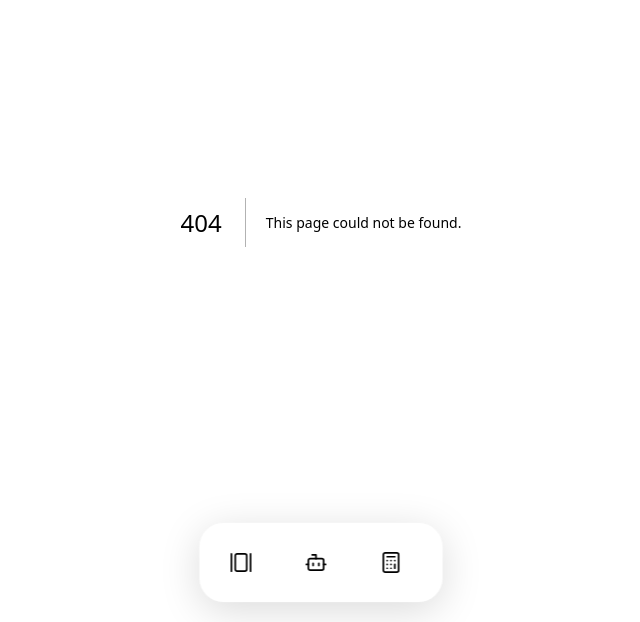
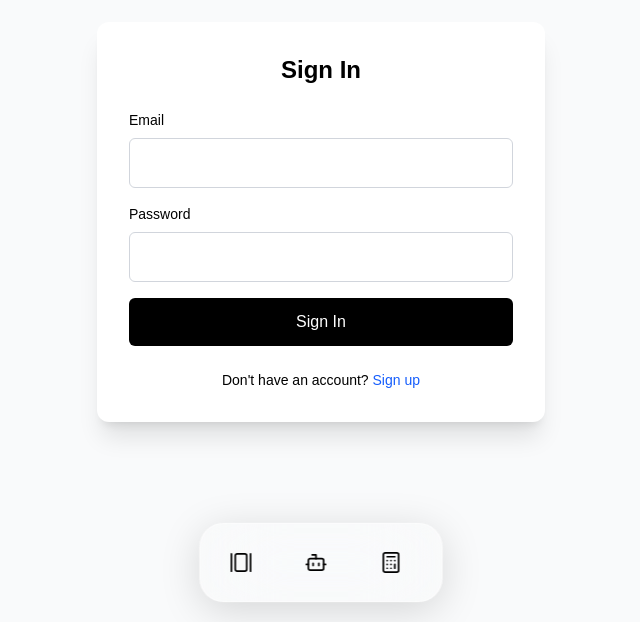
Before and after one commit to Ch4nnXDev/Davinci-Ceramics-Tile-DB, a Next.js app: page /login in a window 1280 px wide. Before the commit this address had no page. Shown: the part 178-800 px from the top of the page, without its empty margins (319-959 px from the left). Built offline with nearby package versions, Linux system fonts and the light colour scheme.

Commit message:
added main landing page login

```diff
--- /dev/null
+++ b/app/catalogue/page.tsx
@@ -0,0 +1,91 @@
+import getAllProducts from "../lib/getProducts";
+import ProductBrowser from "../components/productBrowser";
+
+import UserAuth from "../components/userAuth";
+
+import { Suspense } from "react";
+
+export default async function Home() {
+
+  const products = await getAllProducts();
+
+
+
+  return (
+
+
+    <main className="
+      min-h-screen
+      bg-gradient-to-br
+      from-gray-50
+      via-white
+      to-gray-100
+      px-6
+      py-12
+    ">
+
+
+      <section className="
+        max-w-7xl
+        mx-auto
+        mb-12
+        text-center
+      ">
+
+        <h1 className="
+          text-4xl
+          md:text-6xl
+          font-extrabold
+          tracking-tight
+          text-gray-900
+        ">
+          Davinci Tile Catalogue
+        </h1>
+
+
+        <Suspense fallback={<div>Loading</div>}>
+
+          <UserAuth />
+
+        </Suspense>
+
+
+
+
+
+
+
+
+
+
+
+
+
+        <p className="
+          mt-10
+          text-gray-600
+          text-lg
+          max-w-2xl
+          mx-auto
+        ">
+          Explore our premium collection of tiles, mosaics and architectural
+          surfaces.
+        </p>
+
+
+
+
+      </section>
+
+      <section className="flex flex-col w-full bg-white">
+        <ProductBrowser products={products}/>
+      </section>
+
+
+
+
+    </main>
+
+  );
+
+}
--- /dev/null
+++ b/app/components/clientSideUserAuth.tsx
@@ -0,0 +1,30 @@
+'use client'
+import {useState, useEffect} from "react";
+import createClient from "../lib/Supabase/client";
+export default function Auth() {
+
+    const [isLogged, setIsLogged] = useState<boolean | null>();
+
+    useEffect(() => {
+
+        const supabase = createClient()
+
+        const getSession = async () => {
+            const {data} = await supabase.auth.getSession();
+            setIsLogged(!!data.session);
+        }
+
+
+        getSession();
+
+
+
+
+
+
+
+    }, []);
+
+
+
+}
--- a/app/components/signUpButton.tsx
+++ b/app/components/signUpButton.tsx
@@ -3,7 +3,7 @@ import { useState } from 'react';
 import { useRouter } from 'next/navigation';
 import {User, LogOutIcon} from 'lucide-react';
 import {XIcon} from "lucide-react";
-
+import { redirect } from 'next/navigation';
 import createClient from '../lib/Supabase/client';
 type UserProps = {
     isLoggedIn: boolean
@@ -47,7 +47,7 @@ export default function UserButton({isLoggedIn}: UserProps) {
             return;
         }
 
-        router.refresh();
+        redirect("/login");
 
 
     }
--- /dev/null
+++ b/app/login/page.tsx
@@ -0,0 +1,107 @@
+
+'use client';
+
+import { useState } from 'react';
+import { useRouter } from 'next/navigation';
+import createClient from '../lib/Supabase/client';
+
+export default function LoginPage() {
+  const [email, setEmail] = useState('');
+  const [password, setPassword] = useState('');
+  const [error, setError] = useState<string | null>(null);
+  const router = useRouter();
+
+  const handleSubmit = async (e: React.FormEvent) => {
+    e.preventDefault();
+
+    const supabase = createClient();
+
+    const { data, error: signInError } =
+      await supabase.auth.signInWithPassword({
+        email,
+        password,
+      });
+
+    if (signInError) {
+      setError(signInError.message);
+      return;
+    }
+
+    console.log('Logged in user:', data.user);
+
+    router.push('/');
+  };
+
+  return (
+    <div className="min-h-screen flex items-center justify-center bg-gray-50">
+      <div className="bg-white p-8 rounded-xl shadow-xl max-w-md w-full text-black">
+        <h2 className="text-2xl font-bold text-black mb-6 text-center">
+          Sign In
+        </h2>
+
+        {error && (
+          <div className="bg-red-100 text-red-800 p-3 rounded mb-4">
+            {error}
+          </div>
+        )}
+
+        <form onSubmit={handleSubmit} className="space-y-4">
+          <div>
+            <label
+              htmlFor="email"
+              className="block text-sm font-medium text-black mb-2"
+            >
+              Email
+            </label>
+
+            <input
+              id="email"
+              type="email"
+              value={email}
+              onChange={(e) => setEmail(e.target.value)}
+              required
+              className="w-full rounded-md border border-gray-300 px-3 py-3 text-black bg-white outline-none focus:border-black focus:ring-1 focus:ring-black"
+            />
+          </div>
+
+          <div>
+            <label
+              htmlFor="password"
+              className="block text-sm font-medium text-black mb-2"
+            >
+              Password
+            </label>
+
+            <input
+              id="password"
+              type="password"
+              value={password}
+              onChange={(e) => setPassword(e.target.value)}
+              required
+              className="w-full rounded-md border border-gray-300 px-3 py-3 text-black bg-white outline-none focus:border-black focus:ring-1 focus:ring-black"
+            />
+          </div>
+
+          <button
+            type="submit"
+            className="w-full rounded-md bg-black px-4 py-3 font-medium text-white hover:bg-gray-800"
+          >
+            Sign In
+          </button>
+        </form>
+
+        <div className="mt-6 text-center">
+          <p className="text-sm text-black">
+            Don't have an account?{' '}
+            <a
+              href="/signup"
+              className="text-blue-600 font-medium hover:underline"
+            >
+              Sign up
+            </a>
+          </p>
+        </div>
+      </div>
+    </div>
+  );
+}
--- a/app/page.tsx
+++ b/app/page.tsx
@@ -1,97 +1,16 @@
-import getAllProducts from "../app/lib/getProducts";
-import ProductBrowser from "./components/productBrowser";
+import { redirect } from 'next/navigation';
+import { createClient } from './lib/Supabase/server';
 
-import UserAuth from "./components/userAuth";
+export default async function HomePage() {
+  const supabase = await createClient();
 
-import { Suspense } from "react";
+  const {
+    data: { user },
+  } = await supabase.auth.getUser();
 
-export default async function Home() {
+  if (user) {
+    redirect('/catalogue');
+  }
 
-  const products = await getAllProducts();
-
-
-
-
-
-
-
-
-  return (
-
-
-    <main className="
-      min-h-screen
-      bg-gradient-to-br
-      from-gray-50
-      via-white
-      to-gray-100
-      px-6
-      py-12
-    ">
-
-
-      <section className="
-        max-w-7xl
-        mx-auto
-        mb-12
-        text-center
-      ">
-
-        <h1 className="
-          text-4xl
-          md:text-6xl
-          font-extrabold
-          tracking-tight
-          text-gray-900
-        ">
-          Davinci Tile Catalogue
-        </h1>
-
-
-        <Suspense fallback={<div>Loading</div>}>
-
-          <UserAuth />
-
-        </Suspense>
-
-
-
-
-
-
-
-
-
-
-
-
-
-        <p className="
-          mt-10
-          text-gray-600
-          text-lg
-          max-w-2xl
-          mx-auto
-        ">
-          Explore our premium collection of tiles, mosaics and architectural
-          surfaces.
-        </p>
-
-
-
-
-      </section>
-
-      <section className="flex flex-col w-full bg-white">
-        <ProductBrowser products={products}/>
-      </section>
-
-
-
-
-
-    </main>
-
-  );
-
+  redirect('/login');
 }
```
Also changed, not shown: 1 other file (tests, documents, lock files or other folders).
